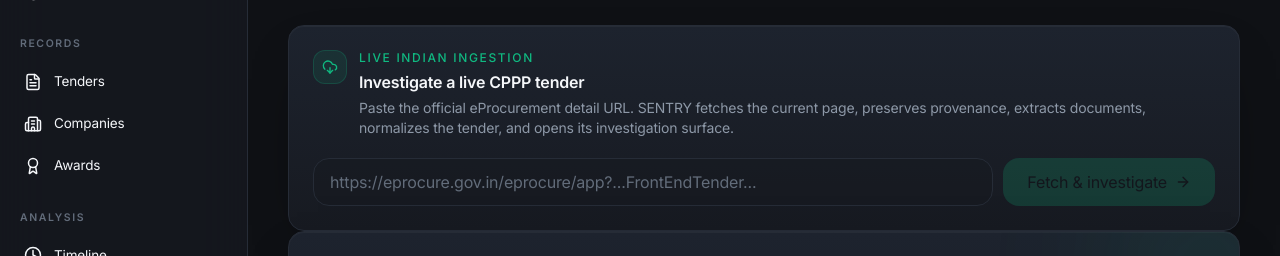
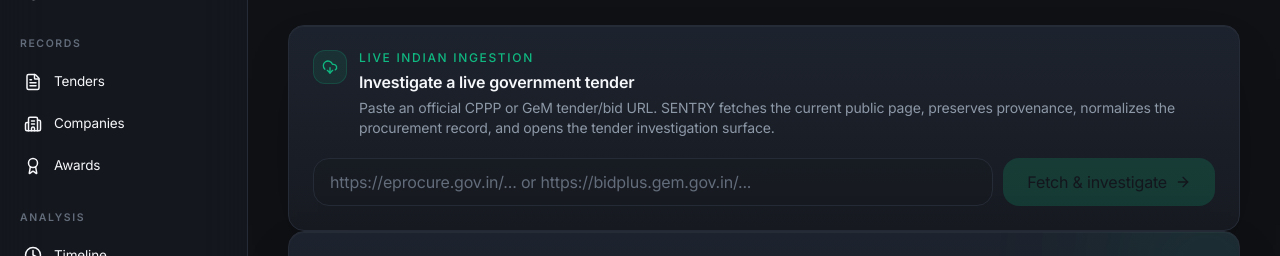
Before and after one commit to prince-sankhla/sentry, a Next.js app in the folder frontend/: page /investigations in a window 1280 px wide. Shown: the part 264-520 px from the top of the page. Built offline with nearby package versions, Linux system fonts and the light colour scheme; no server answers.

Commit message:
feat: support CPPP and GeM live ingestion in UI

```diff
--- a/frontend/src/app/investigations/live-tender-ingestion.tsx
+++ b/frontend/src/app/investigations/live-tender-ingestion.tsx
@@ -7,6 +7,22 @@ import { useRouter } from "next/navigation";
 import { Button } from "@/components/ui/button";
 import { Input } from "@/components/ui/input";
 
+function sourceForUrl(value: string): "cppp" | "gem" | null {
+  try {
+    const host = new URL(value).hostname.toLowerCase();
+    if (host === "eprocure.gov.in" || host === "www.eprocure.gov.in") return "cppp";
+    if (
+      host === "gem.gov.in" ||
+      host === "www.gem.gov.in" ||
+      host === "bidplus.gem.gov.in" ||
+      host === "bidplus-global.gem.gov.in"
+    ) return "gem";
+  } catch {
+    return null;
+  }
+  return null;
+}
+
 export function LiveTenderIngestion() {
   const router = useRouter();
   const [url, setUrl] = useState("");
@@ -15,17 +31,21 @@ export function LiveTenderIngestion() {
 
   async function ingest() {
     const value = url.trim();
-    if (!value) return;
+    const source = sourceForUrl(value);
+    if (!value || !source) {
+      setError("Paste an official CPPP or GeM tender/bid URL.");
+      return;
+    }
     setLoading(true);
     setError("");
     try {
-      const response = await fetch("/api/live-ingestion/cppp", {
+      const response = await fetch(`/api/live-ingestion/${source}`, {
         method: "POST",
         headers: { "Content-Type": "application/json" },
         body: JSON.stringify({ url: value }),
       });
       const payload = await response.json().catch(() => ({}));
-      if (!response.ok) throw new Error(payload.detail || "Could not fetch the CPPP tender.");
+      if (!response.ok) throw new Error(payload.detail || `Could not fetch the ${source.toUpperCase()} tender.`);
       router.push(`/tenders/${payload.tender_pk}`);
       router.refresh();
     } catch (err) {
@@ -43,8 +63,11 @@ export function LiveTenderIngestion() {
         </div>
         <div className="min-w-0">
           <div className="text-xs font-medium uppercase tracking-[0.14em] text-accent">Live Indian ingestion</div>
-          <h2 className="mt-1 text-base font-semibold text-text">Investigate a live CPPP tender</h2>
-          <p className="mt-1 text-sm text-muted">Paste the official eProcurement detail URL. SENTRY fetches the current page, preserves provenance, extracts documents, normalizes the tender, and opens its investigation surface.</p>
+          <h2 className="mt-1 text-base font-semibold text-text">Investigate a live government tender</h2>
+          <p className="mt-1 text-sm text-muted">
+            Paste an official CPPP or GeM tender/bid URL. SENTRY fetches the current public page, preserves provenance,
+            normalizes the procurement record, and opens the tender investigation surface.
+          </p>
         </div>
       </div>
 
@@ -53,7 +76,7 @@ export function LiveTenderIngestion() {
           fieldSize="lg"
           value={url}
           onChange={(e) => setUrl(e.target.value)}
-          placeholder="https://eprocure.gov.in/eprocure/app?...FrontEndTender..."
+          placeholder="https://eprocure.gov.in/... or https://bidplus.gem.gov.in/..."
           className="flex-1"
           disabled={loading}
         />
```
